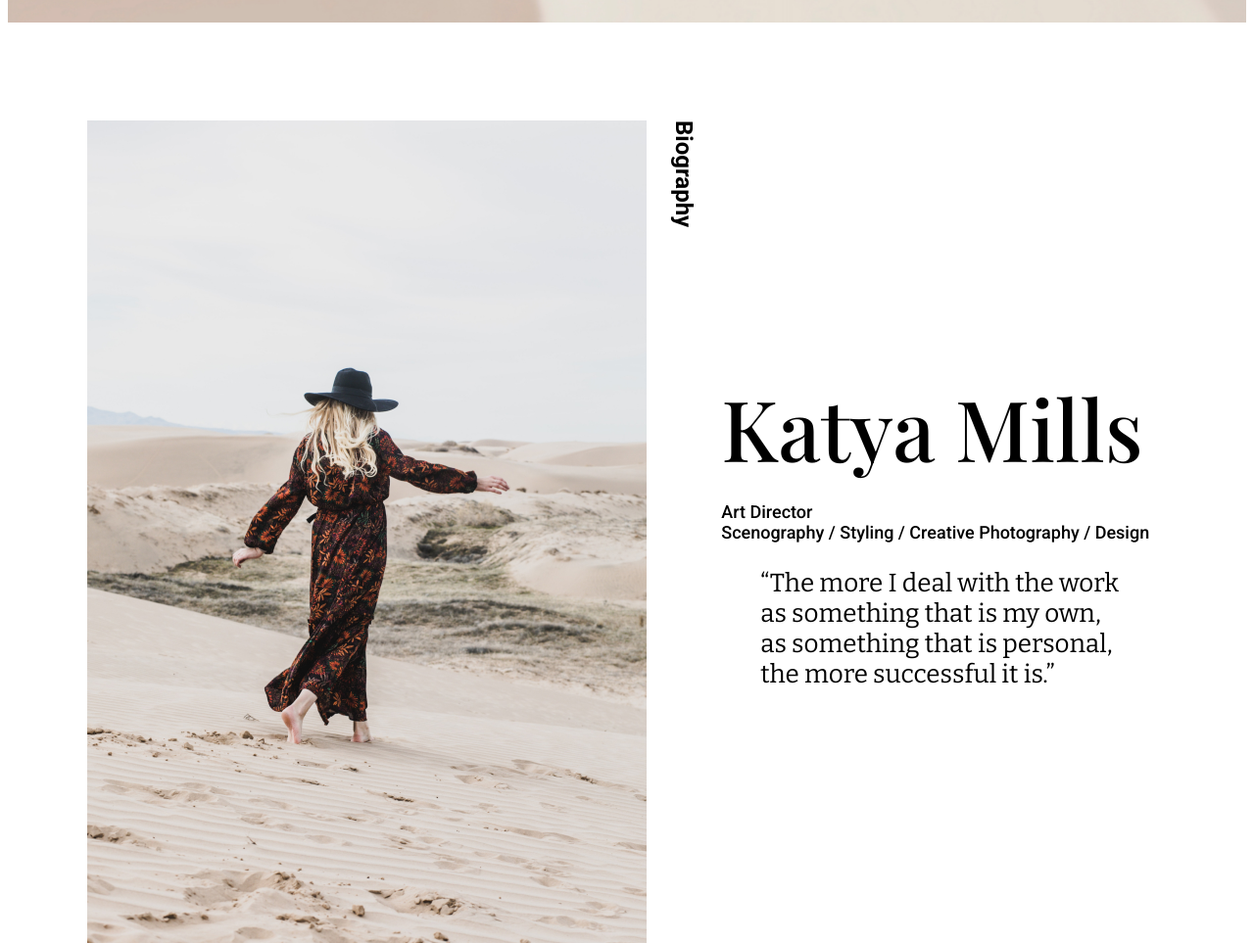
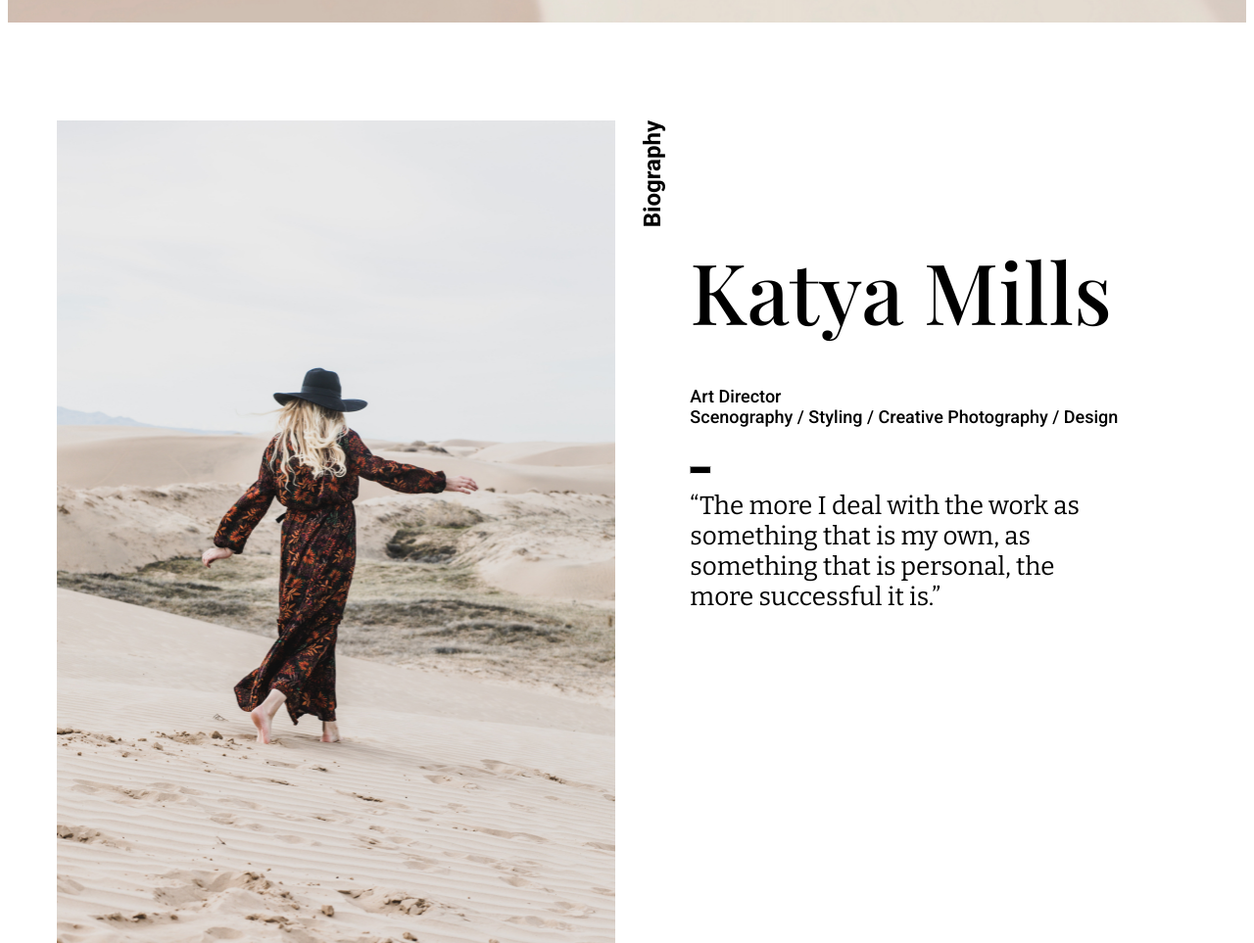
Before and after one commit to polina3d/otus-css-kryuchkova, a plain HTML site: page index.html in a window 1280 px wide. Shown: the part 800-1763 px from the top of the page at 98% size. Drawn offline with nearby package versions, Linux system fonts and the light colour scheme; a web font is replaced by a local one.

Commit message:
Changed biography

```diff
--- a/index.html
+++ b/index.html
@@ -39,7 +39,8 @@
 <div class = "content">
     <h2>Katya Mills</h2>
     <p class="explanation">Art Director <br> Scenography / Styling / Creative Photography / Design</p>
-    <blockquote><p class="quote">“The more I deal with the work as something that is my own,  as something that is personal, the more successful it is.”</p> </blockquote>
+    <hr>
+    <blockquote><p class="quote">  “The more I deal with the work as something that is my own,  as something that is personal, the more successful it is.”</p> </blockquote>
 </div>
 </section>
 
@@ -66,11 +67,11 @@
 
 <section>
     <div class="container">
-        <div class = "desc-section">
-            <p class="desc-testimon"> <strong>Website</strong><br><a>www.whitepapers.com</a></p>
-            <p class="desc-testimon"> <strong>Creativity</strong><br><a>www.whitepapers.com</a></p>
-            <p class="desc-testimon"> <strong>Creativity</strong><br><a>www.whitepapers.com</a></p>
-        </div>
+        <!--<div class = "desc-section"> -->
+            <p class="desc-testimon table-place1"> <strong>Website</strong><br><a>www.whitepapers.com</a></p>
+            <p class="desc-testimon table-place2"> <strong>Creativity</strong><br><a>www.whitepapers.com</a></p>
+            <p class="desc-testimon table-place3"> <strong>Creativity</strong><br><a>www.whitepapers.com</a></p>
+        <!--</div> -->
 
         <img class="bar" src="images\bar.jpg" alt="bar">
         <h2 class="chapter-testimon">Testimonials</h2>
--- a/style.css
+++ b/style.css
@@ -40,8 +40,8 @@
     max-width: 1165px;
     margin: 100px auto;
     box-sizing: border-box;
-    justify-content: center;
-    align-items: center;
+    justify-content: flex-start;
+    align-items: flex-start;
   }
 img {
     width: 49%;
@@ -50,8 +50,35 @@ img {
 
 .content {
     width: 39%;
+    display: flex;
+    align-items: flex-start;
+    flex-direction: column;
+    align-content: stretch;
+    flex-wrap: wrap;
+    justify-content: center;
+    padding-top: 8%;
   }
 
+ hr {
+   align-content: left;
+  display:block;
+  width: 20px;
+  background-color:black;
+  height: 6px;
+  align-self: stretch;
+  margin: 0;
+}
+
+blockquote{
+    display: block;
+    margin-block-start: 1em;
+    margin-block-end: 1em;
+    margin-inline-start: 0px;
+    margin-inline-end: 40px;
+    unicode-bidi: isolate;
+    margin-top: 0px;
+
+}
 
 body{
 
@@ -100,11 +127,10 @@ h3{
 .chapter{
     font-family: "Roboto";
     writing-mode: vertical-rl;
-   /* transform: rotate(180deg);*/
-
+    transform: rotate(180deg);
     font-size: 24px;
     font-weight: 700;
-    align-self: stretch;
+    /*align-self: stretch;*/
 
 }
 
@@ -194,11 +220,14 @@ h3{
     font-family: "Roboto";
     font-size: 18px;
     font-weight: 500;
+    margin-bottom: 40px;
+    margin-top: 40px;
 }
 .quote{
     font-family: "Bitter";
     font-size: 26px;
     font-weight: 400;
+    margin-top: 17px;
 }
 
 #quote2{
```
